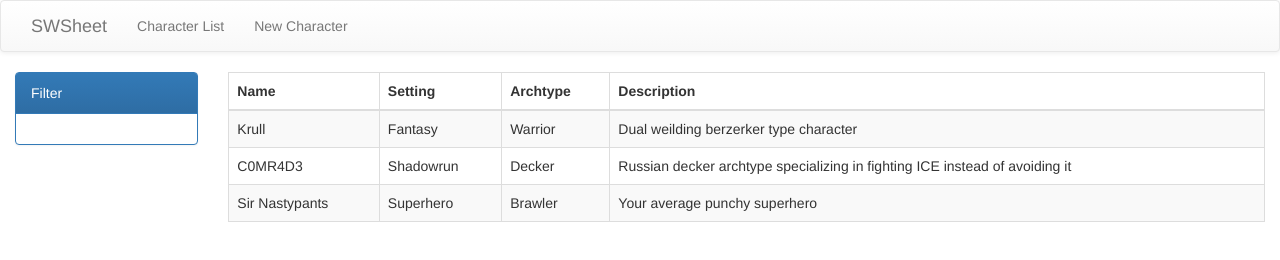
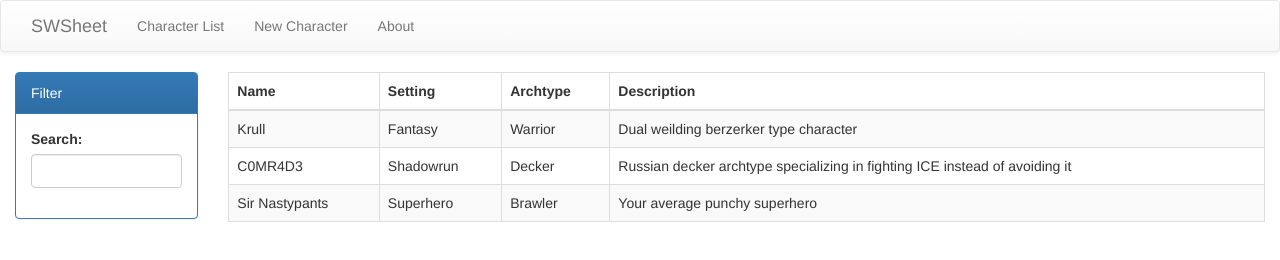
Before and after one commit to brian-d/savage-worlds-character-sheet, a website: page app/index.html in a window 1280 px wide. Drawn offline with nearby package versions, Linux system fonts and the light colour scheme.

Commit message:
Add search filter

```diff
--- a/app/index.html
+++ b/app/index.html
@@ -21,6 +21,7 @@
         <ul class="nav navbar-nav">
           <li><a href="#">Character List</a></li>
           <li><a href="#">New Character</a></li>
+          <li><a href="#">About</a></li>
         </ul>
       </div>
     </nav>
@@ -34,7 +35,10 @@
                 Filter
               </div>
               <div class="panel-body">
-
+                <div class="form-group">
+                  <label for="searchBox">Search:</label>
+                  <input ng-model="query" id="searchBox" type="text" class="form-control">
+                </div>
               </div>
 
             </div>
@@ -50,7 +54,7 @@
                 </tr>
               </thead>
               <tbody>
-                <tr ng-repeat="character in characters">
+                <tr ng-repeat="character in characters | filter:query">
                   <td>{{character.name}}</td>
                   <td>{{character.setting}}</td>
                   <td>{{character.archtype}}</td>
```
